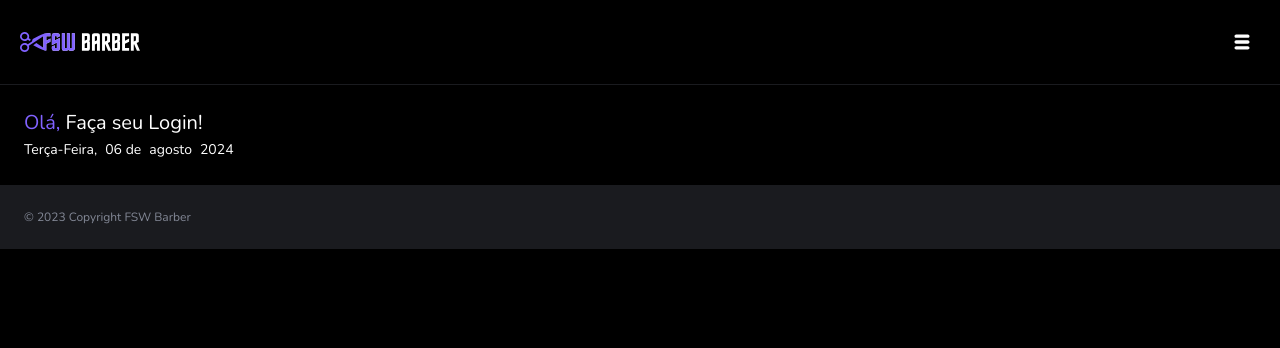
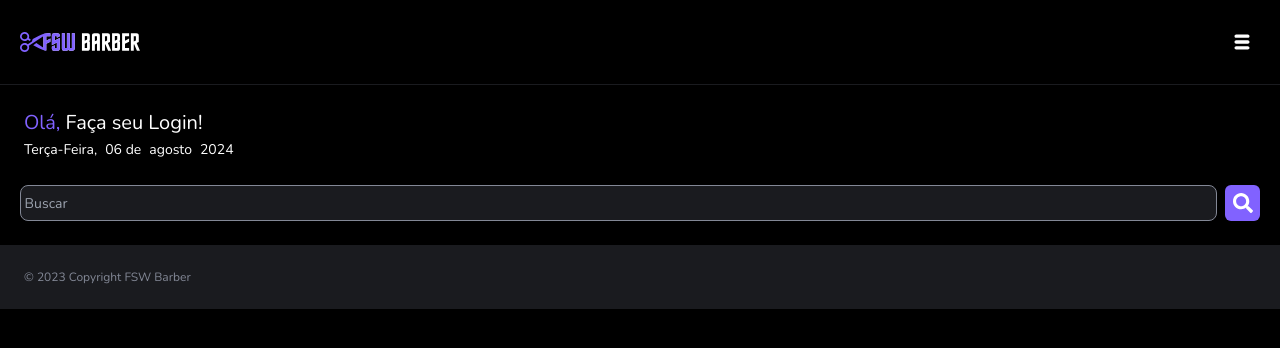
Before and after one commit to Graciliana/fswbarber5edicao, a Next.js app: page / in a window 1280 px wide. Shown: the top 348 px of the page. Built offline with nearby package versions, Linux system fonts and the light colour scheme.

Commit message:
[FEAT] add search home initial

```diff
--- /dev/null
+++ b/src/app/(home)/_components/search.tsx
@@ -0,0 +1,14 @@
+'use client';
+import { Button } from "@/_components/ui/button";
+import { FaSearch } from "react-icons/fa";
+
+ const Search = () => {
+  return (
+    <div className='flex items-center gap-2 px-5'>
+      <input type='search' placeholder=' Buscar ' className='bg-gray-01 w-full block text-sm border border-gray-03 rounded-lg text-white focus:ring-primary-purple focus:border-primary-purple h-9'/>
+      <Button variant="default" size="icon" className='bg-primary-purple h-9'>
+        <FaSearch size={20} className='text-white bg-primary-purple ' /></Button>
+    </div>
+  );
+};
+export default Search;
--- a/src/app/(home)/page.tsx
+++ b/src/app/(home)/page.tsx
@@ -1,7 +1,7 @@
 import { Header } from "../../_components/header";
 import { format } from "date-fns";
 import { ptBR } from "date-fns/locale";
-
+import Search from "./_components/search";
 
 export default function Home() {
   return (
@@ -32,7 +32,9 @@ export default function Home() {
         {format(new Date(), "yyyy", {})}
       </span>
       </div>
-
+     <div className="mb-6">
+      <Search />
+     </div>
     </div>
 
   );
--- a/tailwind.config.ts
+++ b/tailwind.config.ts
@@ -71,11 +71,6 @@ const config = {
           foreground: "hsl(var(--card-foreground))",
         },
       },
-      borderRadius: {
-        lg: "var(--radius)",
-        md: "calc(var(--radius) - 2px)",
-        sm: "calc(var(--radius) - 4px)",
-      },
       keyframes: {
         "accordion-down": {
           from: { height: "0" },
```
